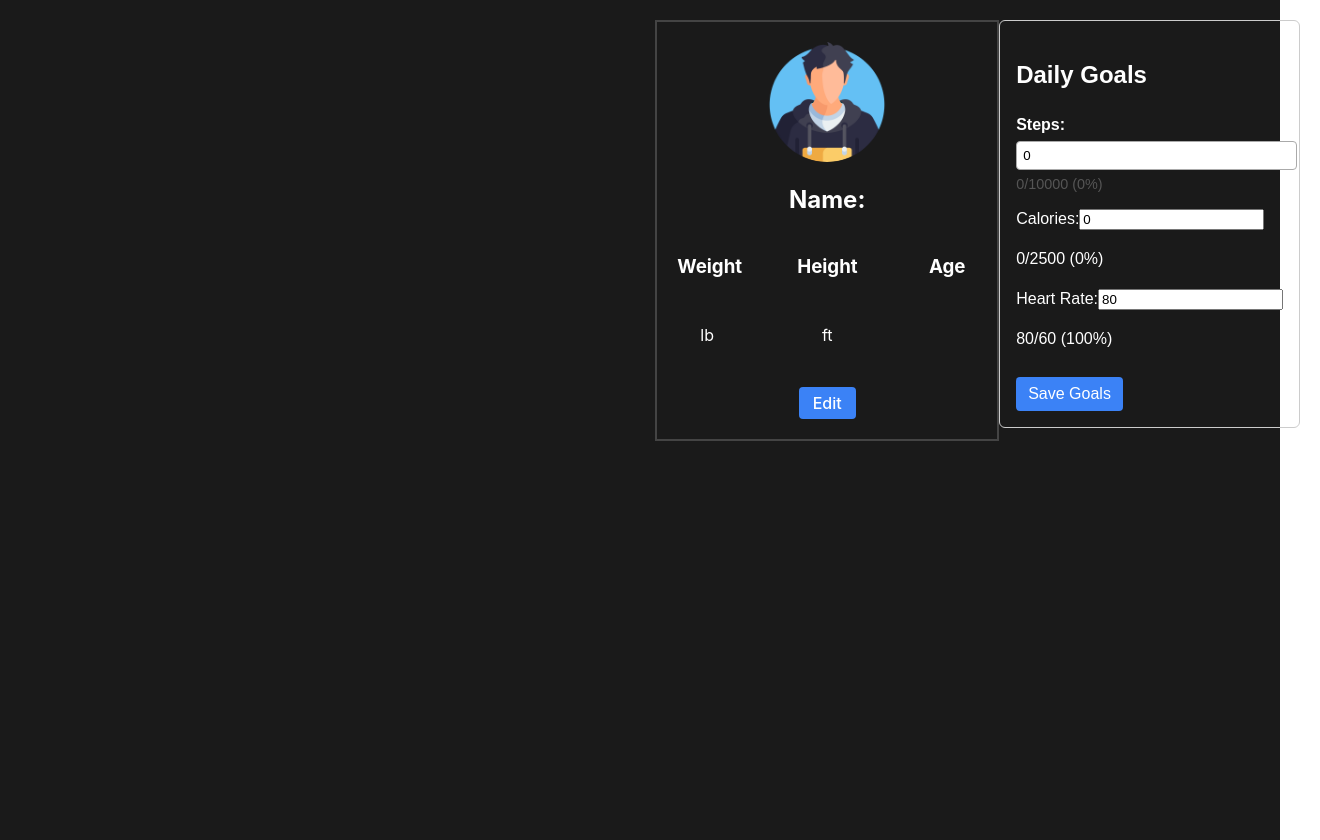
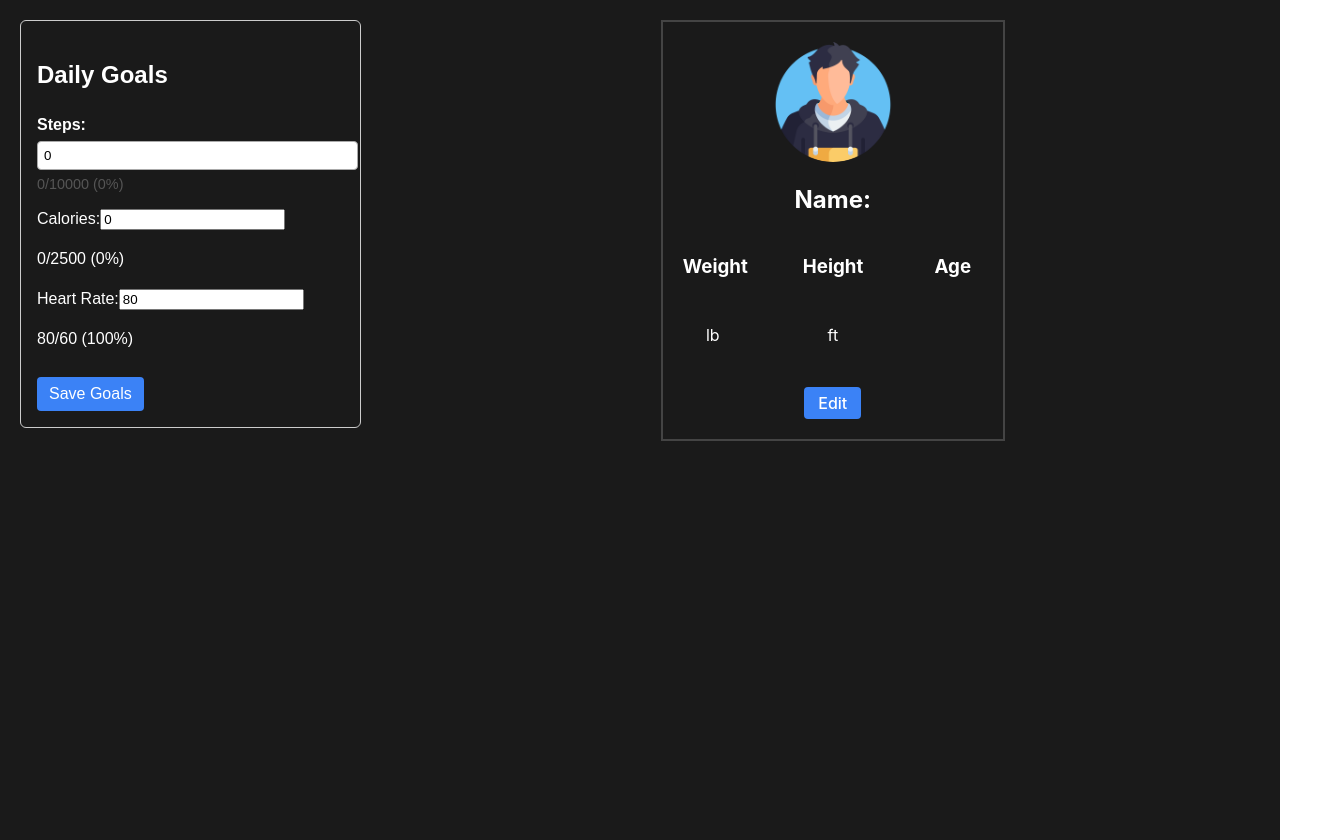
Before and after one commit to BibhasShris/Fitness-Tracker, a React (Vite) app in the folder Fit-Journey/: page / in a window 1280 px wide. Shown: the whole page, 1320 px wide, since content can reach past the window. Built offline with nearby package versions, Linux system fonts and the light colour scheme.

Commit message:
fix app layout

```diff
--- a/Fit-Journey/src/App.css
+++ b/Fit-Journey/src/App.css
@@ -7,14 +7,31 @@ body {
   padding: 0;
 }
 
-/* Layout wrapper */
 .tracker-layout {
   display: flex;
-  justify-content: flex-end;
+  justify-content: space-between;
   align-items: flex-start;
+  gap: 300px;
   padding: 20px;
-  min-height: 100vh;
-  min-width: 100vw;
+  width: 100%;
+  height: 100vh;
+}
+
+/* Left column (Daily Goals, Sleep, etc.) */
+.left-column {
+  display: flex;
+  flex-direction: column;
+  gap: 20px;
+  flex: 1;
+}
+
+/* Right column (Profile, Schedule, Rewards) */
+.right-column {
+  display: flex;
+  flex-direction: column;
+  gap: 20px;
+  align-items: flex-end;
+  flex: 1;
 }
 
 .profile-card {
--- a/Fit-Journey/src/App.jsx
+++ b/Fit-Journey/src/App.jsx
@@ -12,8 +12,17 @@ export default function App() {
   };
   return (
     <div className="tracker-layout">
-    <Profile />
-    <DailyGoals todayEntry={today} onUpdate={handleUpdate} />
+      {/* Left Column */}
+      <div className="left-column">
+        <DailyGoals todayEntry={today} onUpdate={handleUpdate} />
+        {/* <Sleep /> will go here later */}
+      </div>
+
+      {/* Right Column */}
+      <div className="right-column">
+        <Profile />
+        {/* <Schedule /> and <Rewards /> will go here later */}
+      </div>
     </div>
   );
 }
```
